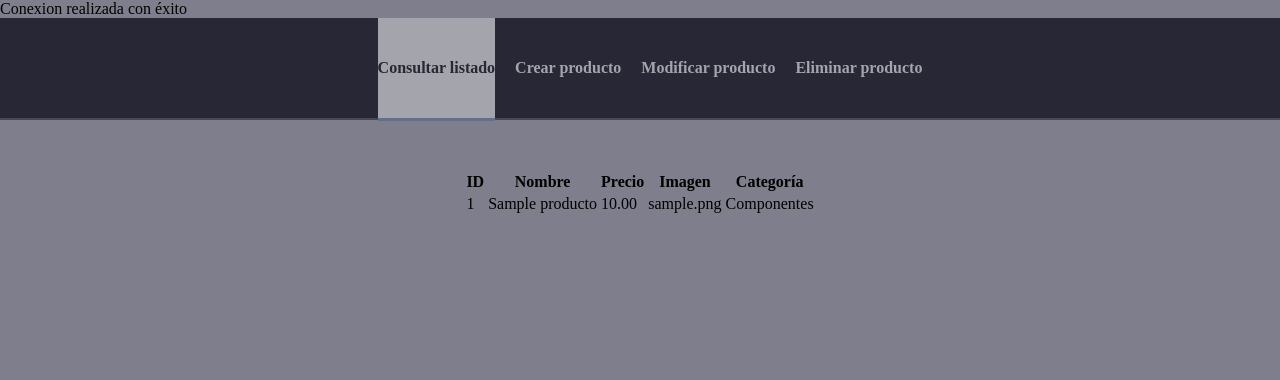
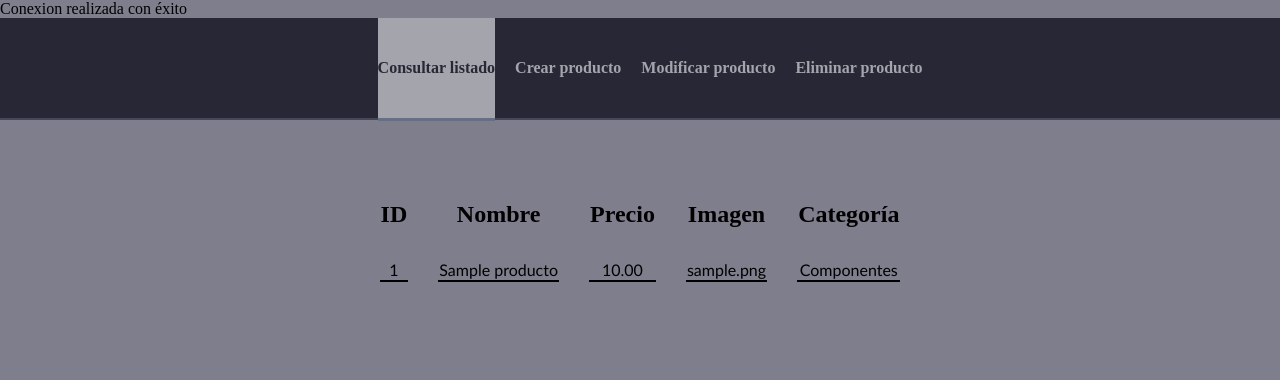
Before and after one commit to oscarlmj/tiendaOnline, a PHP site: page / in a window 1280 px wide. Shown: the top 380 px of the page. Run offline with PHP 8.4, Linux system fonts and the light colour scheme; tables that the repository leaves empty hold one stand-in row (values such as "Sample post").

Commit message:
Cambios en el estilo del mostrar listado

```diff
--- a/CSS/index.css
+++ b/CSS/index.css
@@ -96,3 +96,16 @@ form{
 a{
     text-decoration: none;
 }
+td{
+    border-bottom: 2px solid black;
+    text-align: center;
+    font-family: 'Trebuchet MS', 'Lucida Sans Unicode', 'Lucida Grande', 'Lucida Sans', Arial, sans-serif;
+}
+
+th{
+    font-size: x-large;
+}
+
+table{
+    border-spacing: 30px;
+}
```
